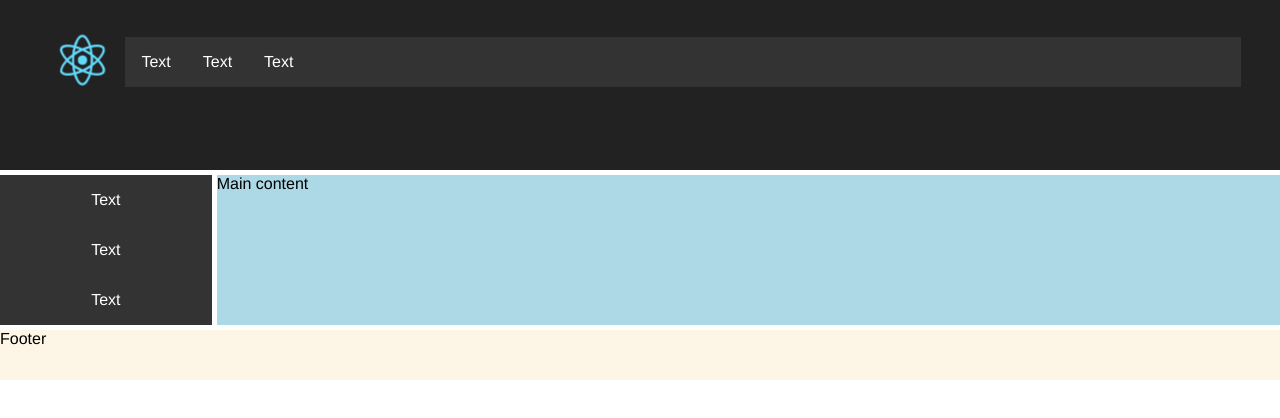
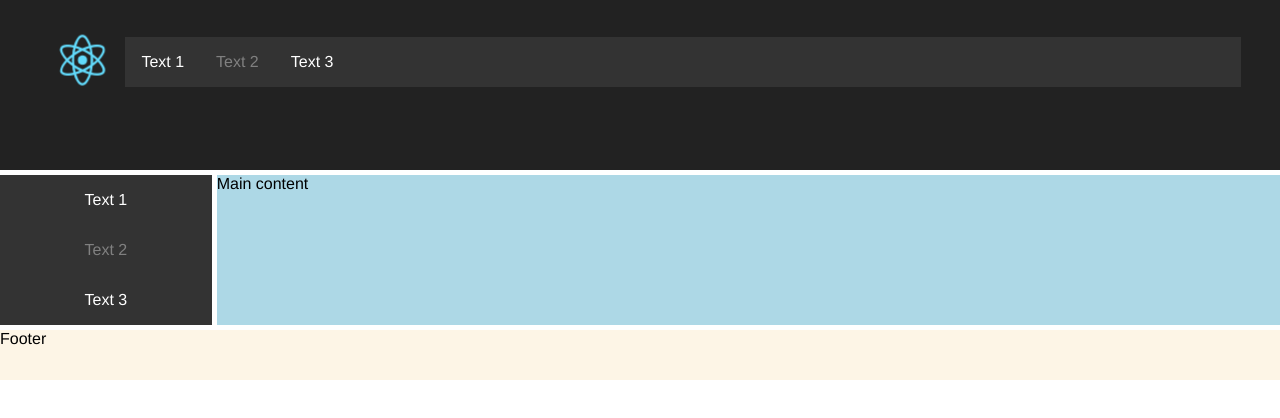
Before and after one commit to IberaSoft/simple-react-bulma-app, a React (Create React App) app: page / in a window 1280 px wide. Shown: the top 418 px of the page. Built offline with nearby package versions, Linux system fonts and the light colour scheme.

Commit message:
Added disable attribute to link.

```diff
--- a/src/Link/Link.jsx
+++ b/src/Link/Link.jsx
@@ -3,9 +3,10 @@ import React, { Component } from 'react';
 import './Link.css';
 
 class Link extends Component {
+
     render() {
         return (
-            <a href="">Text</a>
+            <a href="#" className={`${this.props.disabled ? 'disabled' : ''}`} title={this.props.text}>{this.props.text}</a>
         );
     }
 }
--- a/src/Navigation/Navigation.css
+++ b/src/Navigation/Navigation.css
@@ -34,3 +34,17 @@
 .navigation-vertical li a:hover {
     background-color: #111111;
 }
+
+.navigation-horizontal li a.disabled,
+.navigation-vertical li a.disabled {
+    background-color: #333333;
+    color: gray;
+    cursor: default;
+    pointer-events: none;
+    text-decoration: none;
+}
+
+.navigation-horizontal li a.disabled:hover,
+.navigation-vertical li a.disabled:hover {
+    background-color: #333333;
+}
--- a/src/Navigation/Navigation.jsx
+++ b/src/Navigation/Navigation.jsx
@@ -8,9 +8,9 @@ class Navigation extends Component {
         return (
             <nav className={this.props.className}>
                 <ul>
-                    <li><Link /></li>
-                    <li><Link /></li>
-                    <li><Link /></li>
+                    <li><Link text="Text 1" /></li>
+                    <li><Link text="Text 2" disabled /></li>
+                    <li><Link text="Text 3" /></li>
                 </ul>
             </nav>
         );
--- a/src/Sidebar/Sidebar.css
+++ b/src/Sidebar/Sidebar.css
@@ -1,4 +1,4 @@
-.aside {
+.sidebar {
     grid-area: sidebar;
     background-color: #eee;
 }
--- a/src/Sidebar/Sidebar.jsx
+++ b/src/Sidebar/Sidebar.jsx
@@ -6,7 +6,7 @@ import './Sidebar.css';
 class Sidebar extends Component {
     render() {
         return (
-            <section className="aside">
+            <section className="sidebar">
                 <Navigation className="navigation-vertical" />
             </section>
         );
```
